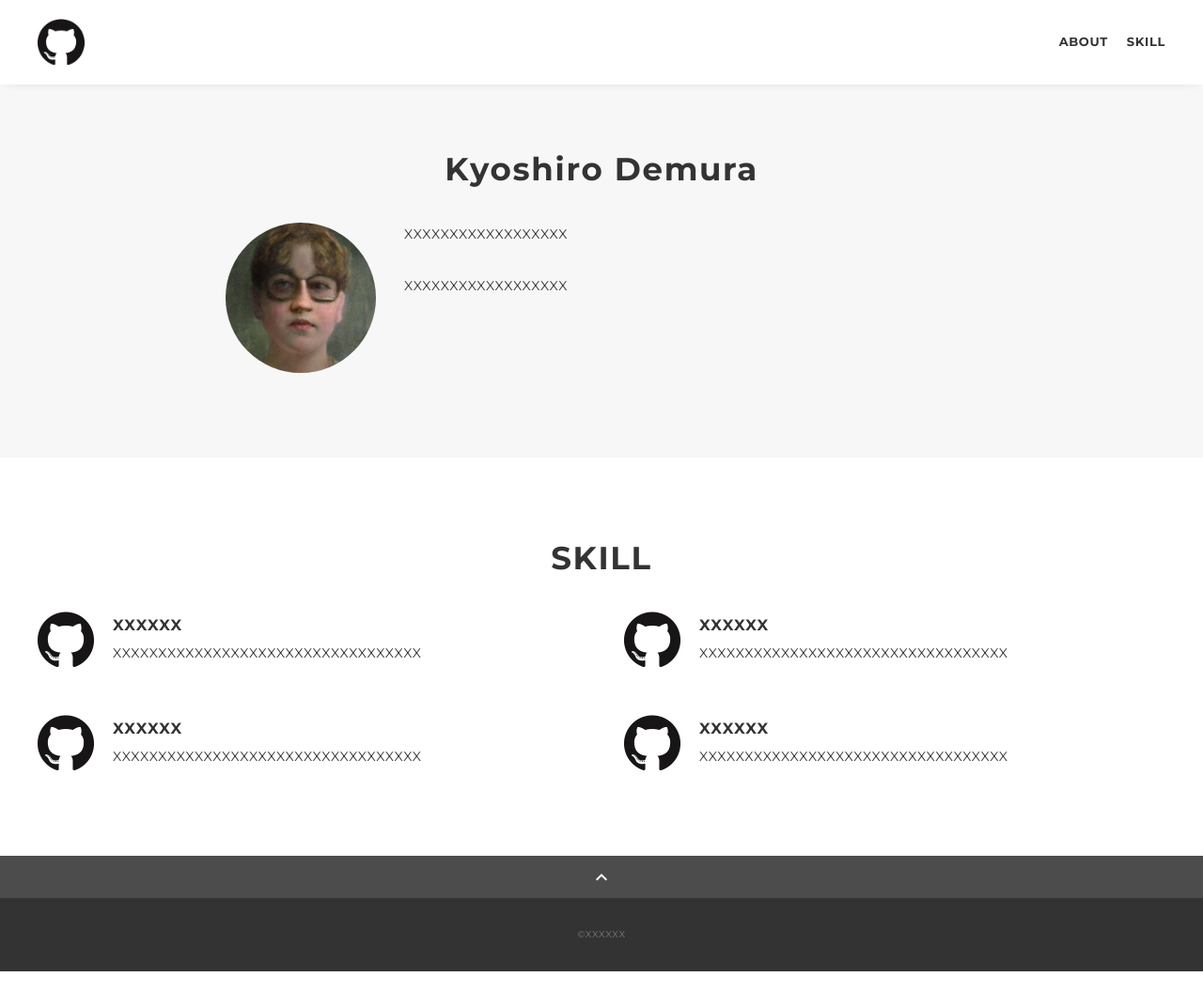
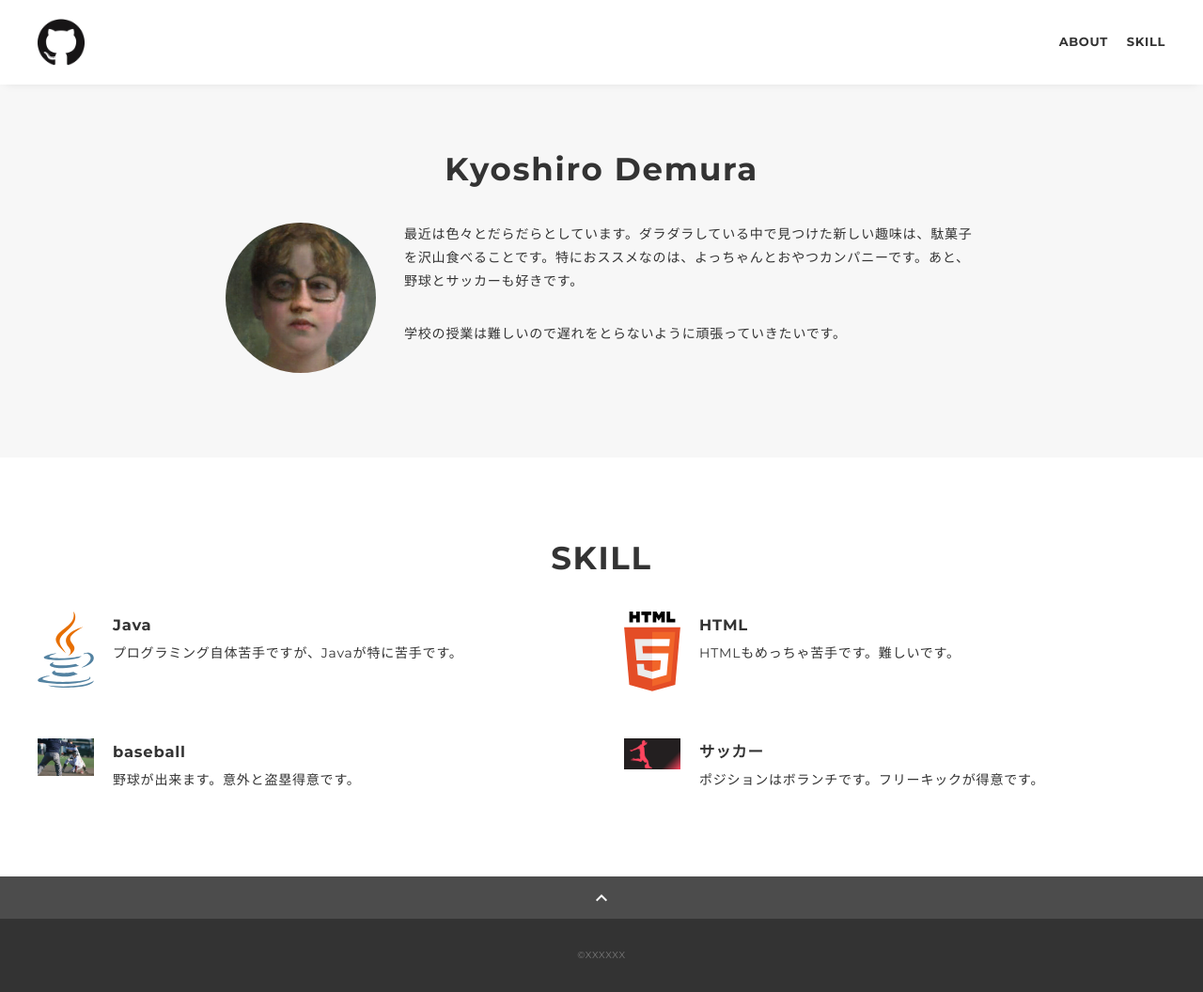
Before and after one commit to kyokyo-0165/portfolio, a plain HTML site: page docs/index.html in a window 1280 px wide. Shown: the whole page at 94% size. Before the commit the page ends 1034 px from the top, so only its background shows below. Drawn offline with nearby package versions, Linux system fonts and the light colour scheme.

Commit message:
テンプレートを反映

```diff
--- a/docs/index.html
+++ b/docs/index.html
@@ -50,8 +50,8 @@
 							<img src="img/profile.png" alt="自画像" />
 						</p>
 						<div class="profile-body">
-							<p>XXXXXXXXXXXXXXXXXX</p>
-							<p>XXXXXXXXXXXXXXXXXX</p>
+							<p>最近は色々とだらだらとしています。ダラダラしている中で見つけた新しい趣味は、駄菓子を沢山食べることです。特におススメなのは、よっちゃんとおやつカンパニーです。あと、野球とサッカーも好きです。</p>
+							<p>学校の授業は難しいので遅れをとらないように頑張っていきたいです。</p>
 						</div>
 					</div>
 				</div>
@@ -63,38 +63,38 @@
 					<div class="skill-list">
 						<div class="skill-item">
 							<p class="skill-img">
-								<img src="img/github.png" alt="logo" />
+								<img src="img/java.svg" alt="logo" />
 							</p>
 							<div class="skill-body">
-								<h3 class="skill-name">XXXXXX</h3>
-								<p class="skill-text">XXXXXXXXXXXXXXXXXXXXXXXXXXXXXXXXXX</p>
+								<h3 class="skill-name">Java</h3>
+								<p class="skill-text">プログラミング自体苦手ですが、Javaが特に苦手です。</p>
 							</div>
 						</div>
 						<div class="skill-item">
 							<p class="skill-img">
-								<img src="img/github.png" alt="logo" />
+								<img src="img/html-5.svg" alt="logo" />
 							</p>
 							<div class="skill-body">
-								<h3 class="skill-name">XXXXXX</h3>
-								<p class="skill-text">XXXXXXXXXXXXXXXXXXXXXXXXXXXXXXXXXX</p>
+								<h3 class="skill-name">HTML</h3>
+								<p class="skill-text">HTMLもめっちゃ苦手です。難しいです。</p>
 							</div>
 						</div>
 						<div class="skill-item">
 							<p class="skill-img">
-								<img src="img/github.png" alt="logo" />
+								<img src="img/baseball.jpeg" alt="logo" />
 							</p>
 							<div class="skill-body">
-								<h3 class="skill-name">XXXXXX</h3>
-								<p class="skill-text">XXXXXXXXXXXXXXXXXXXXXXXXXXXXXXXXXX</p>
+								<h3 class="skill-name">baseball</h3>
+								<p class="skill-text">野球が出来ます。意外と盗塁得意です。</p>
 							</div>
 						</div>
 						<div class="skill-item">
 							<p class="skill-img">
-								<img src="img/github.png" alt="logo" />
+								<img src="img/soccer.png" alt="logo" />
 							</p>
 							<div class="skill-body">
-								<h3 class="skill-name">XXXXXX</h3>
-								<p class="skill-text">XXXXXXXXXXXXXXXXXXXXXXXXXXXXXXXXXX</p>
+								<h3 class="skill-name">サッカー</h3>
+								<p class="skill-text">ポジションはボランチです。フリーキックが得意です。</p>
 							</div>
 						</div>
 					</div>
```
Also changed, not shown: docs/img/baseball.jpeg (added), docs/img/html-5.svg (added), docs/img/java.svg (added), docs/img/soccer.png (added).
